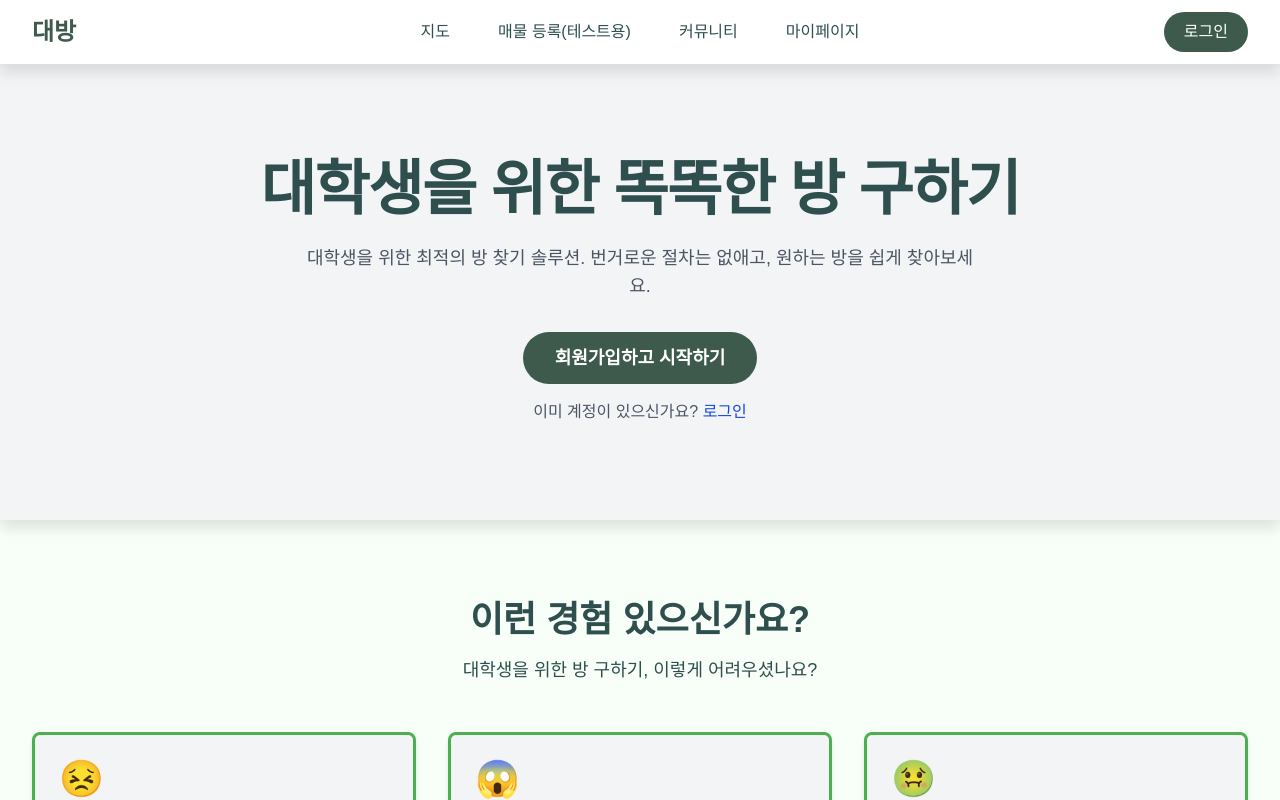
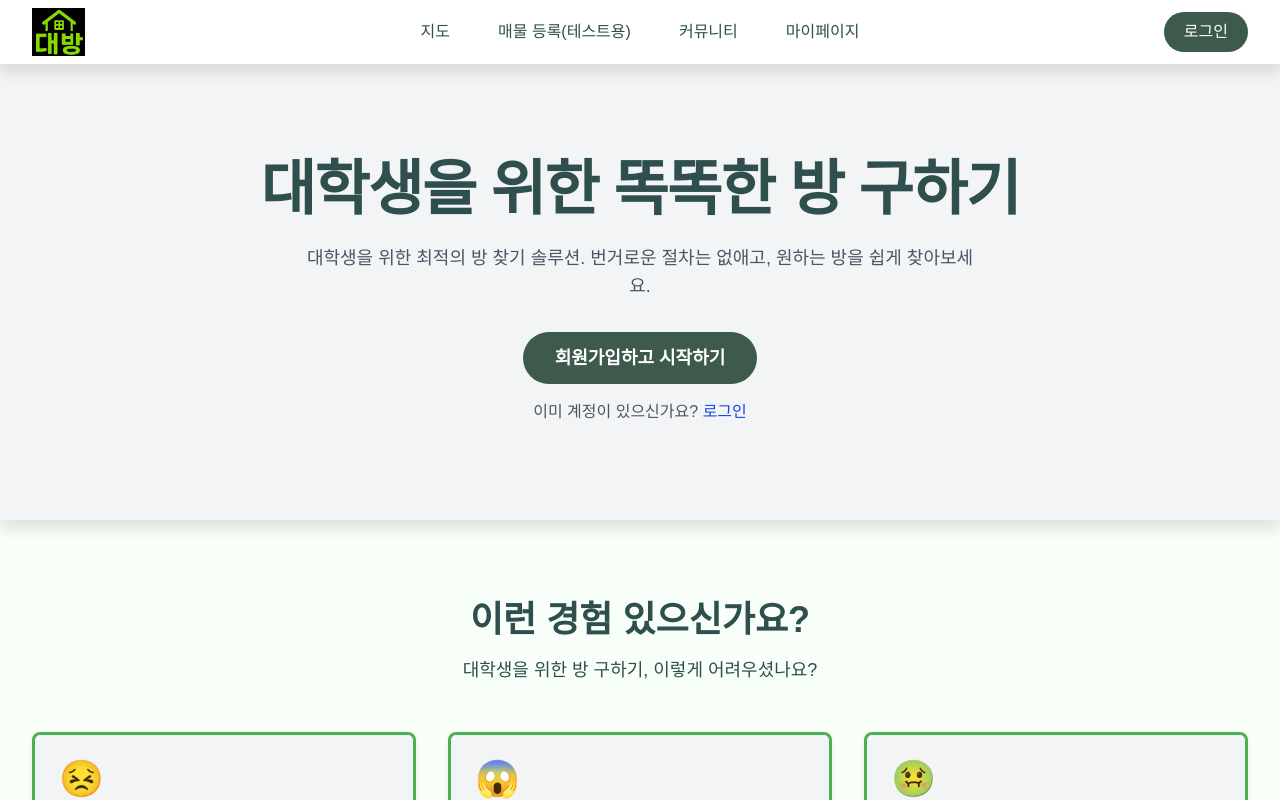
Before and after one commit to sssh12/daebang-next, a Next.js app: page / in a window 1280 px wide. Shown: the top 800 px of the page. Built offline with nearby package versions, Linux system fonts and the light colour scheme; no server answers; a web font is replaced by a local one.

Commit message:
style: 헤더 로고 이미지로 변경

```diff
--- a/src/components/Header.jsx
+++ b/src/components/Header.jsx
@@ -2,6 +2,7 @@
 
 import { NAV_LINKS } from "@/constants";
 import Link from "next/link";
+import Image from "next/image";
 import { useEffect, useState } from "react";
 import { useRouter } from "next/navigation";
 import { createClient } from "@/utils/supabase/client";
@@ -79,11 +80,14 @@ export default function Header() {
 
   return (
     <header className="fixed top-0 left-0 w-full h-16 flex items-center justify-between px-8 bg-white drop-shadow-xl z-20">
-      <Link
-        href={isLoggedIn ? "/map" : "/"}
-        className="text-2xl font-extrabold text-main hover:text-accent transition-colors"
-      >
-        대방
+      <Link href={isLoggedIn ? "/map" : "/"}>
+        <Image
+          src="/logo.png"
+          alt="Logo"
+          width={120}
+          height={40}
+          className="object-contain h-12 w-auto"
+        />
       </Link>
       <nav className="absolute left-0 right-0 flex justify-center items-center pointer-events-none">
         <ul className="hidden md:flex items-center space-x-12 pointer-events-auto">
```
Also changed, not shown: public/logo.png (added).
